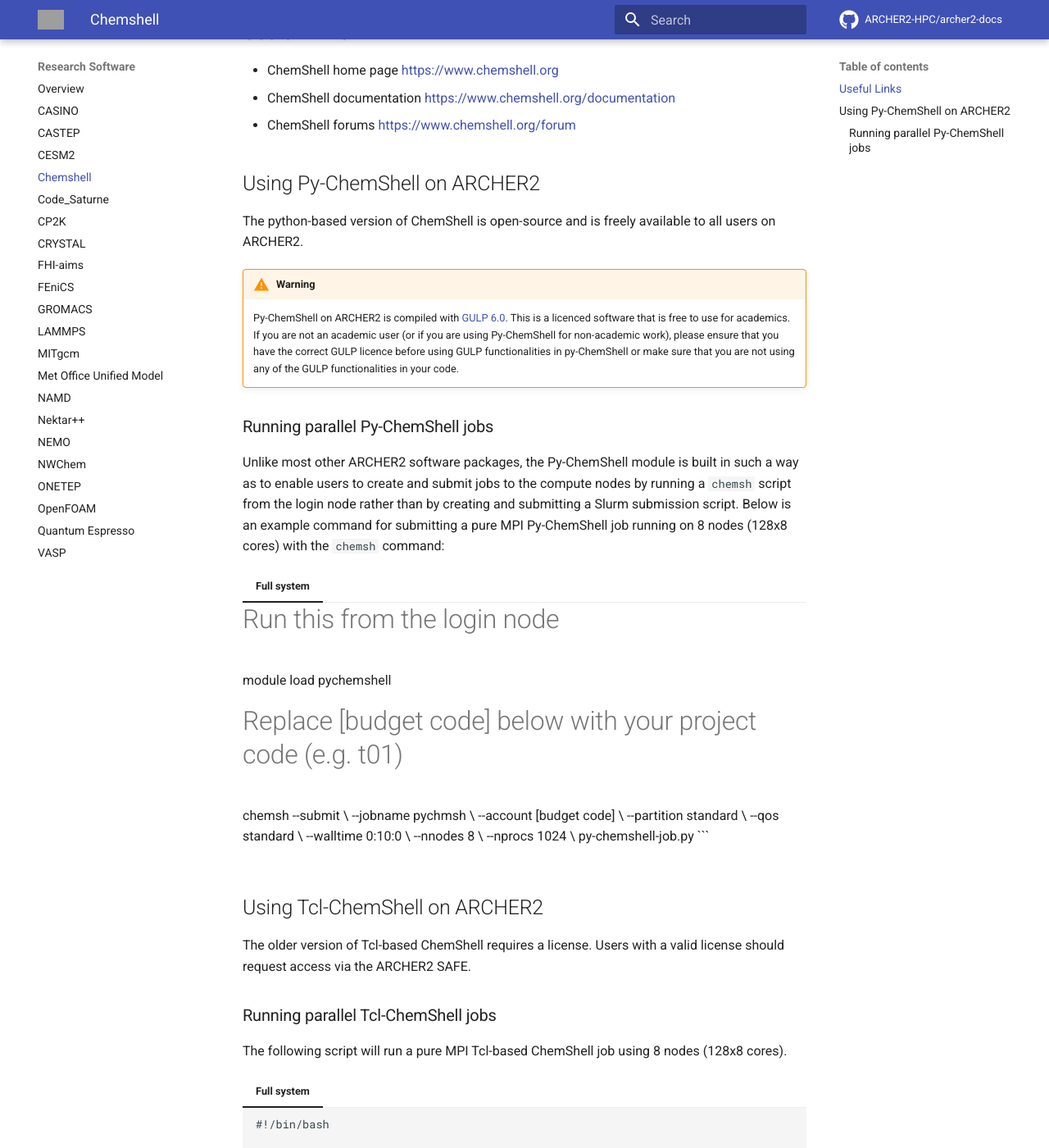
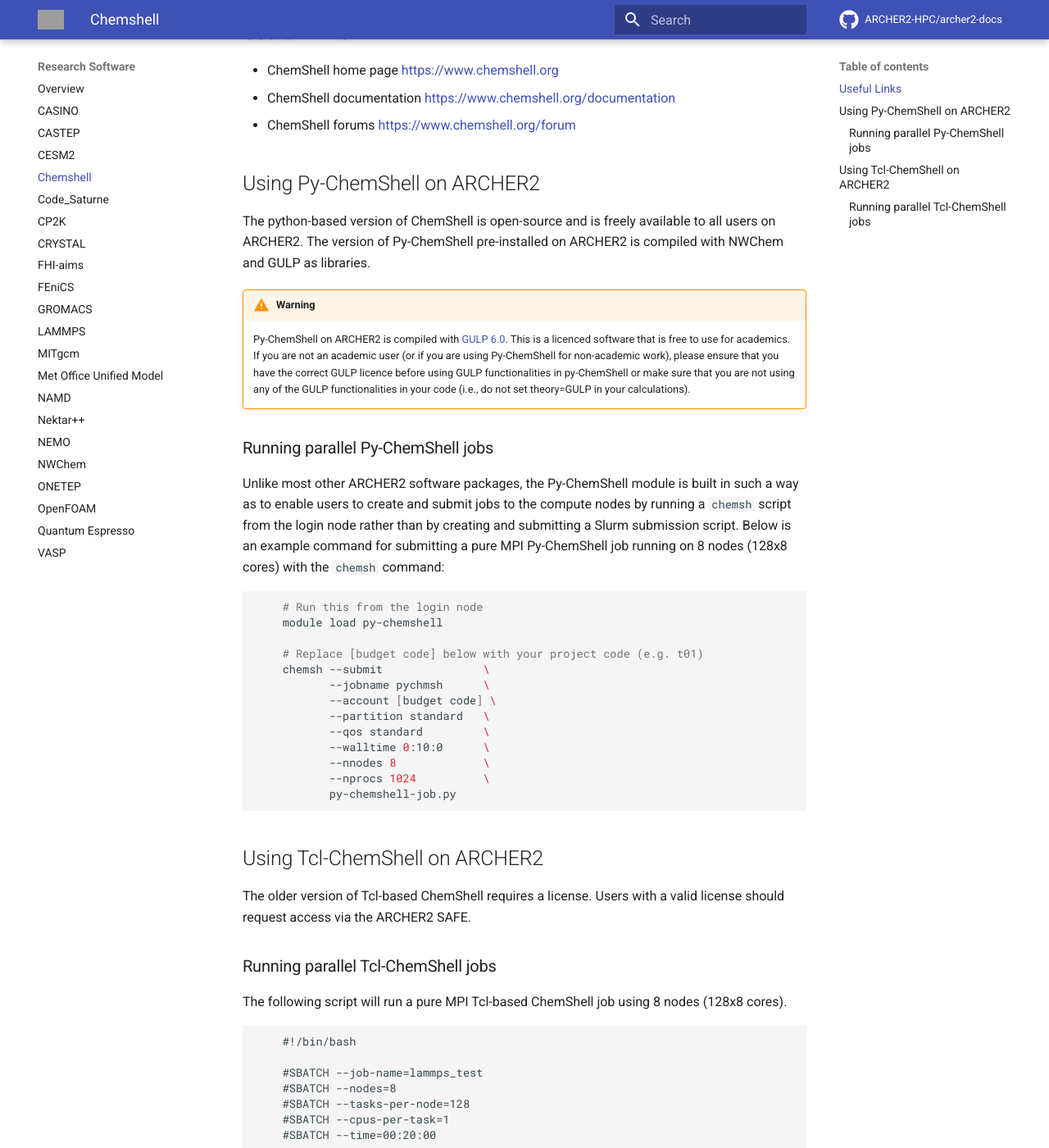
Before and after one commit to ARCHER2-HPC/archer2-docs, an MkDocs documentation site: the page built from docs/research-software/chemshell.md, in a window 1280 px wide and 1400 px high, scrolled down 652 px. Shown: the whole window at 82% size. Built offline with MkDocs 1.6.1 and Material for MkDocs 9.7.7, drawn with Linux system fonts in a browser that asks for light colours; comment, search, counter and statistics services are not loaded; grey boxes are pictures that could not be loaded.

Commit message:
Update chemshell.md
Fixing a couple of bugs in the py-chemshell script.

````diff
--- a/docs/research-software/chemshell.md
+++ b/docs/research-software/chemshell.md
@@ -31,7 +31,9 @@
 ## Using Py-ChemShell on ARCHER2
 
 The python-based version of ChemShell is open-source and is freely
-available to all users on ARCHER2.
+available to all users on ARCHER2. The version of Py-ChemShell
+pre-installed on ARCHER2 is compiled with NWChem and GULP as
+libraries.
 
 !!! warning
     Py-ChemShell on ARCHER2 is compiled with
@@ -40,7 +42,8 @@
     academic user (or if you are using Py-ChemShell for non-academic
     work), please ensure that you have the correct GULP licence before
     using GULP functionalities in py-ChemShell or make sure that you
-    are not using any of the GULP functionalities in your code.
+    are not using any of the GULP functionalities in your code (i.e.,
+    do not set theory=GULP in your calculations).
 
 ### Running parallel Py-ChemShell jobs
 
@@ -51,9 +54,9 @@
 submitting a pure MPI Py-ChemShell job running on 8 nodes (128x8 cores) with
 the `chemsh` command:
 
-=== "Full system"
+```bash
     # Run this from the login node
-    module load pychemshell
+    module load py-chemshell
 
     # Replace [budget code] below with your project code (e.g. t01)
     chemsh --submit               \
@@ -65,7 +68,7 @@
            --nnodes 8             \
            --nprocs 1024          \
            py-chemshell-job.py
-    ```
+```
 
 ## Using Tcl-ChemShell on ARCHER2
 
@@ -77,8 +80,7 @@
 The following script will run a pure MPI Tcl-based ChemShell job using 8
 nodes (128x8 cores).
 
-=== "Full system"
-    ```
+```
     #!/bin/bash
 
     #SBATCH --job-name=lammps_test
@@ -95,4 +97,4 @@
     module load tcl-chemshell/3.7.1
 
     srun --distribution=block:block --hint=nomultithread chemsh.x input.chm
-    ```
+```
````
